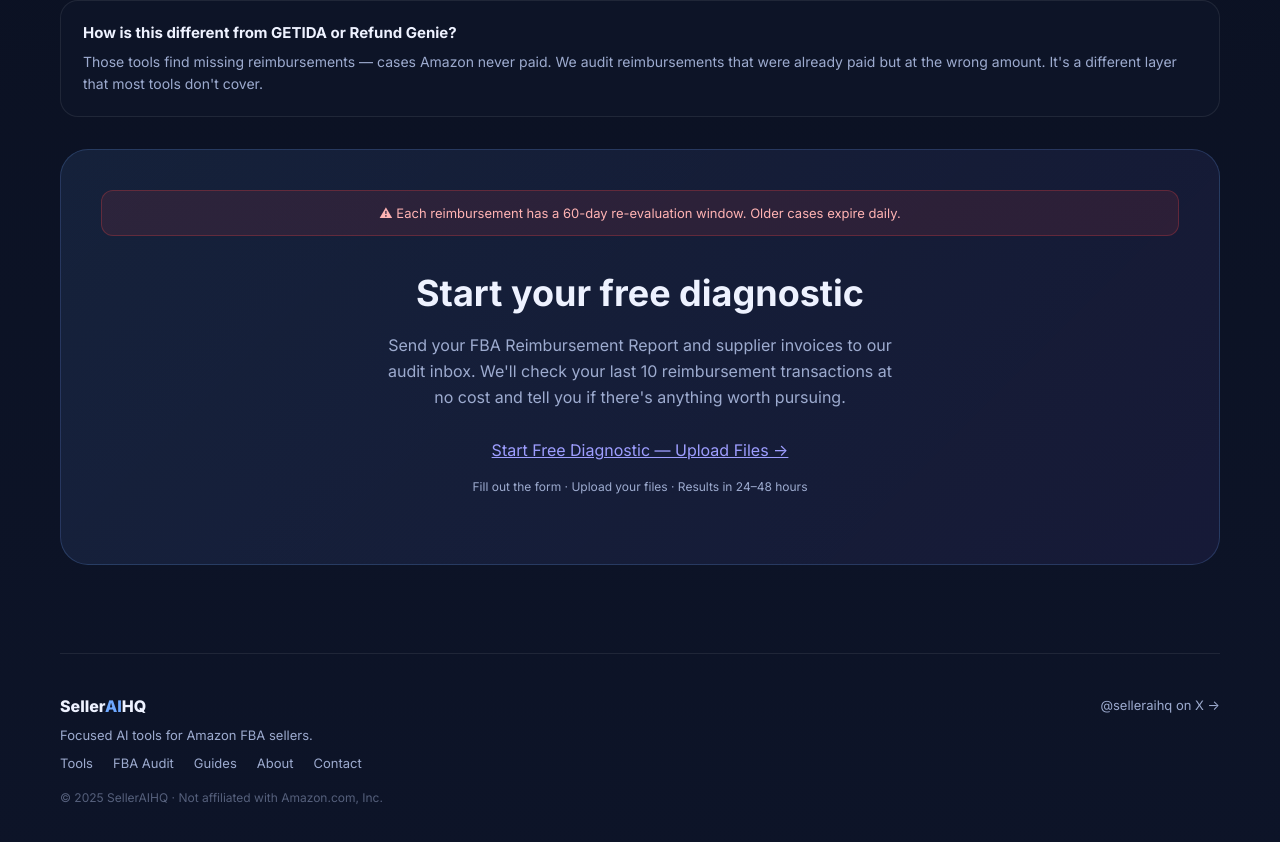
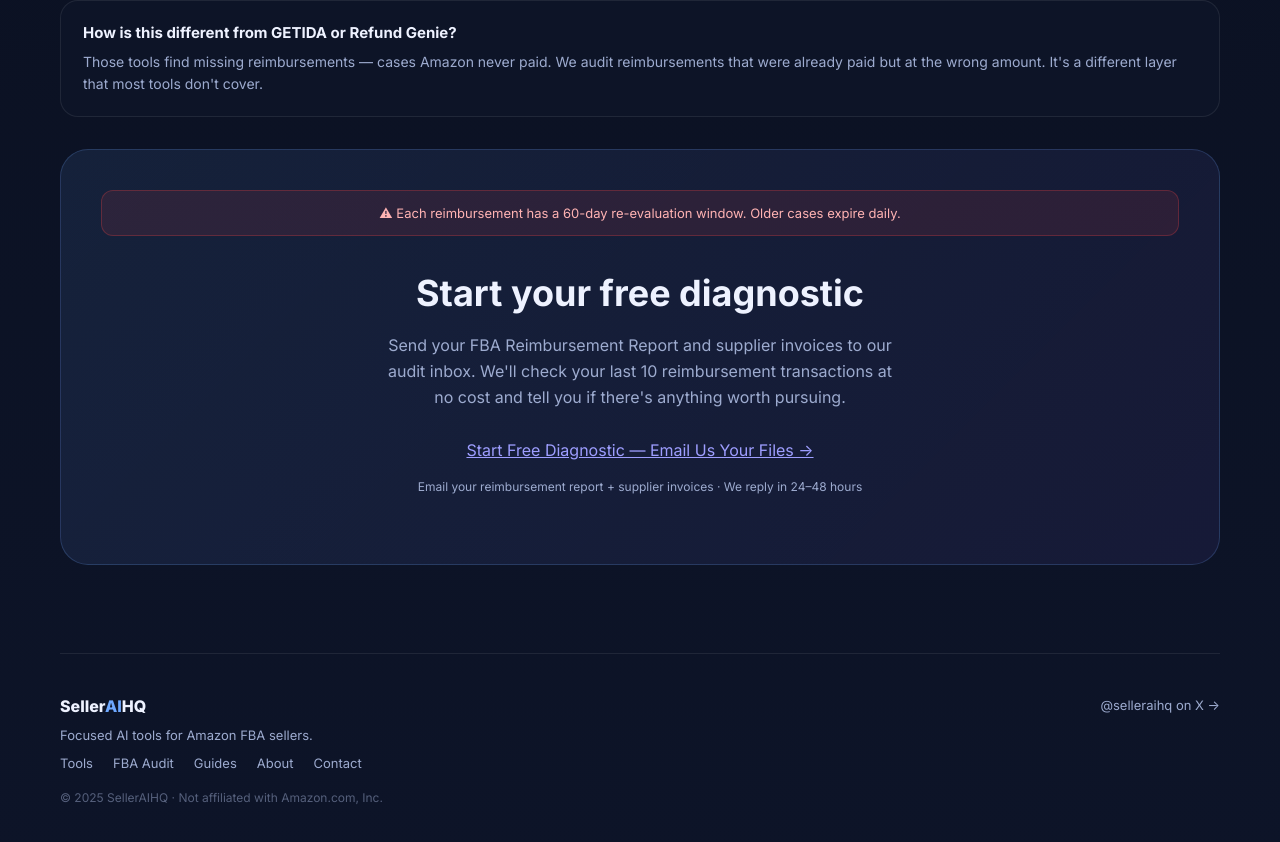
Before and after one commit to Zion006/selleraihq-site, an Astro site: page /fba-audit in a window 1280 px wide. Shown: the part 2393-3235 px from the top of the page. Built offline with nearby package versions, Linux system fonts and the light colour scheme; Astro itself is replaced by a stand-in of ours.

Commit message:
fix: broken CTA link to mailto

```diff
--- a/src/pages/fba-audit.astro
+++ b/src/pages/fba-audit.astro
@@ -232,11 +232,11 @@ import BaseLayout from '../layouts/BaseLayout.astro';
       if there's anything worth pursuing.
     </p>
     <a class="btn primary" style="font-size:16px;padding:16px 28px"
-       href="https://audit.selleraihq.com">
-      Start Free Diagnostic — Upload Files →
+       href="mailto:zionbot@agentmail.to?subject=FBA Audit Request&body=Name:%0AStore name:%0AMonthly GMV (USD):%0AMarketplace (US/UK/EU/CA):%0A%0APlease attach:%0A1. FBA Reimbursement Report (CSV from Seller Central)%0A2. Supplier invoices with unit costs (CSV or Excel)">
+      Start Free Diagnostic — Email Us Your Files →
     </a>
     <p style="font-size:12px;color:var(--muted);margin-top:14px">
-      Fill out the form · Upload your files · Results in 24–48 hours
+      Email your reimbursement report + supplier invoices · We reply in 24–48 hours
     </p>
   </div>
 </section>
```
